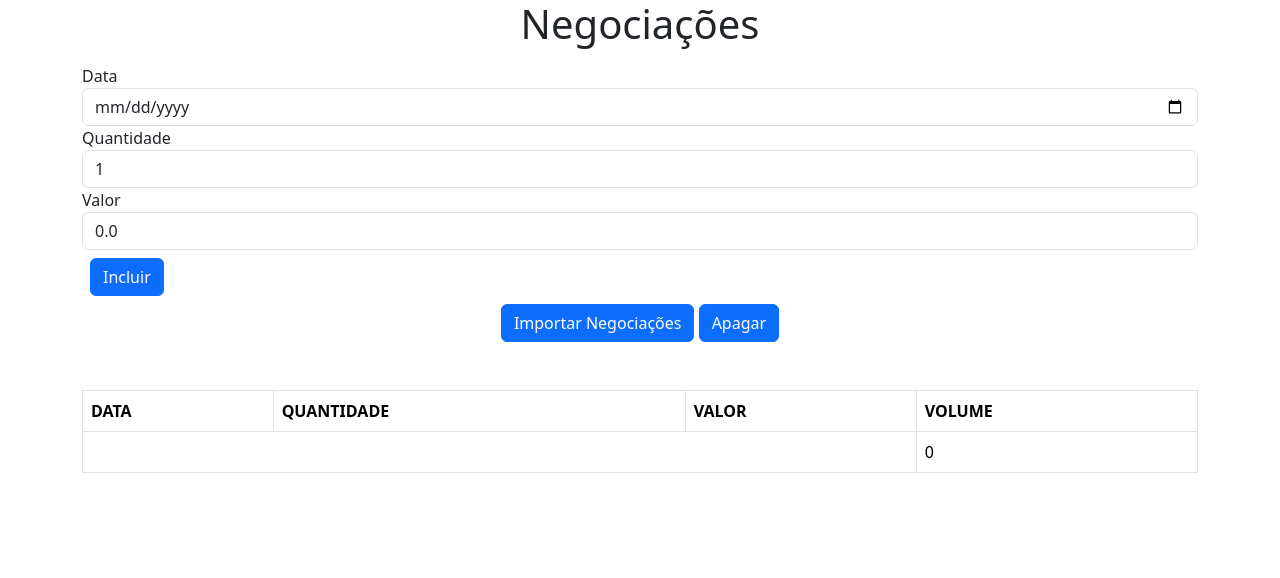
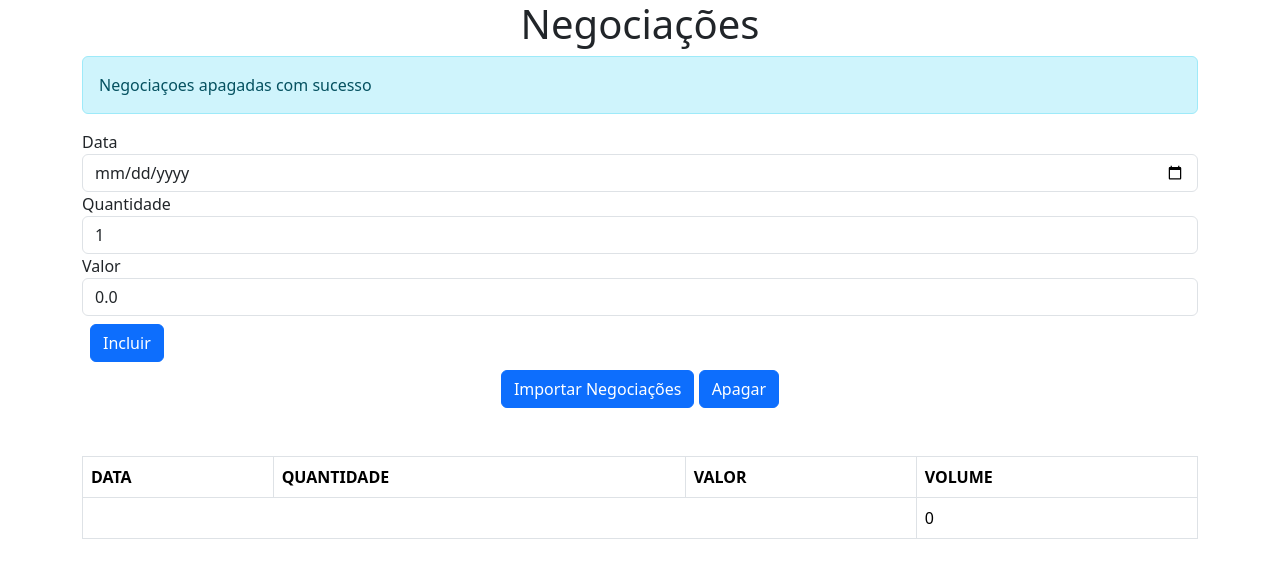
Before and after one commit to Shultia/proj_JavaScript, a plain HTML site: page JavaScript aprofundando em MVC, padrão Proxy e Factory/client/index.html in a window 1280 px wide. Both pictures are taken after a click on the button "Apagar". Drawn offline with nearby package versions, Linux system fonts and the light colour scheme.

Commit message:
API reflection

```diff
--- a/JavaScript aprofundando em MVC, padrão Proxy e Factory/client/index.html
+++ b/JavaScript aprofundando em MVC, padrão Proxy e Factory/client/index.html
@@ -37,7 +37,7 @@
         <button class="btn btn-primary text-center" type="button">
             Importar Negociações
         </button>
-        <button class="btn btn-primary text-center" type="button">
+        <button onclick="negociacaoController.apaga()" class="btn btn-primary text-center" type="button">
             Apagar
         </button>
     </div>
@@ -59,7 +59,7 @@
        <script>
             let negociacaoController = new NegociacaoController();
        </script>
-    <p>
+
 
 </body>
 
--- a/JavaScript aprofundando em MVC, padrão Proxy e Factory/client/js/app/controllers/NegociacaoController.js
+++ b/JavaScript aprofundando em MVC, padrão Proxy e Factory/client/js/app/controllers/NegociacaoController.js
@@ -5,9 +5,14 @@ class NegociacaoController {
         this._inputData = $('#data');
         this._inputQuantidade = $('#quantidade');
         this._inputValor = $('#valor');
-        this._listaNegociacoes = new ListaNegociacoes();
+        this._listaNegociacoes = new ListaNegociacoes(this,function(model){
+
+            this._negociacoesView.update(model);
+        });
+
         this._negociacoesView = new NegociacaoView($('#negociacoesView'));
         this._negociacoesView.update(this._listaNegociacoes);
+
         this._mensagem = new Mensagem();
         this._mensagemView = new MensagemView($('#mensagemView'));
         this._mensagemView.update(this._mensagem);
@@ -19,8 +24,15 @@ class NegociacaoController {
         this._listaNegociacoes.adiciona(this._criaNegociacao());
         this._mensagem.texto = "Negociaçao adicionada com Sucesso"
         this._mensagemView.update(this._mensagem);
-        this._negociacoesView.update(this._listaNegociacoes);
         this._limpaFormulario();
+    }
+
+    apaga(){
+
+        this._listaNegociacoes.esvazia();
+
+        this._mensagem.texto = 'Negociaçoes apagadas com sucesso';
+        this._mensagemView.update(this._mensagem);
     }
 
     _criaNegociacao(){
--- a/JavaScript aprofundando em MVC, padrão Proxy e Factory/client/js/app/models/ListaNegociacoes.js
+++ b/JavaScript aprofundando em MVC, padrão Proxy e Factory/client/js/app/models/ListaNegociacoes.js
@@ -1,13 +1,24 @@
 class ListaNegociacoes {
-    constructor(){
+    constructor(contexto,update){
         this._negociacoes = [];
+        this._update = update
+        this._contexto = contexto;
     }
 
     adiciona(negociacao){
+
         this._negociacoes.push(negociacao);
+       // this._update(this);
+       Reflect.apply(this._update,this._contexto,[this]);
     }
 
     get negociacoes(){
         return [].concat(this._negociacoes);
     }
+
+    esvazia(){
+        this._negociacoes = [];
+        //this._update(this);
+        Reflect.apply(this._update,this._contexto,[this]);
+    }
 }
```
